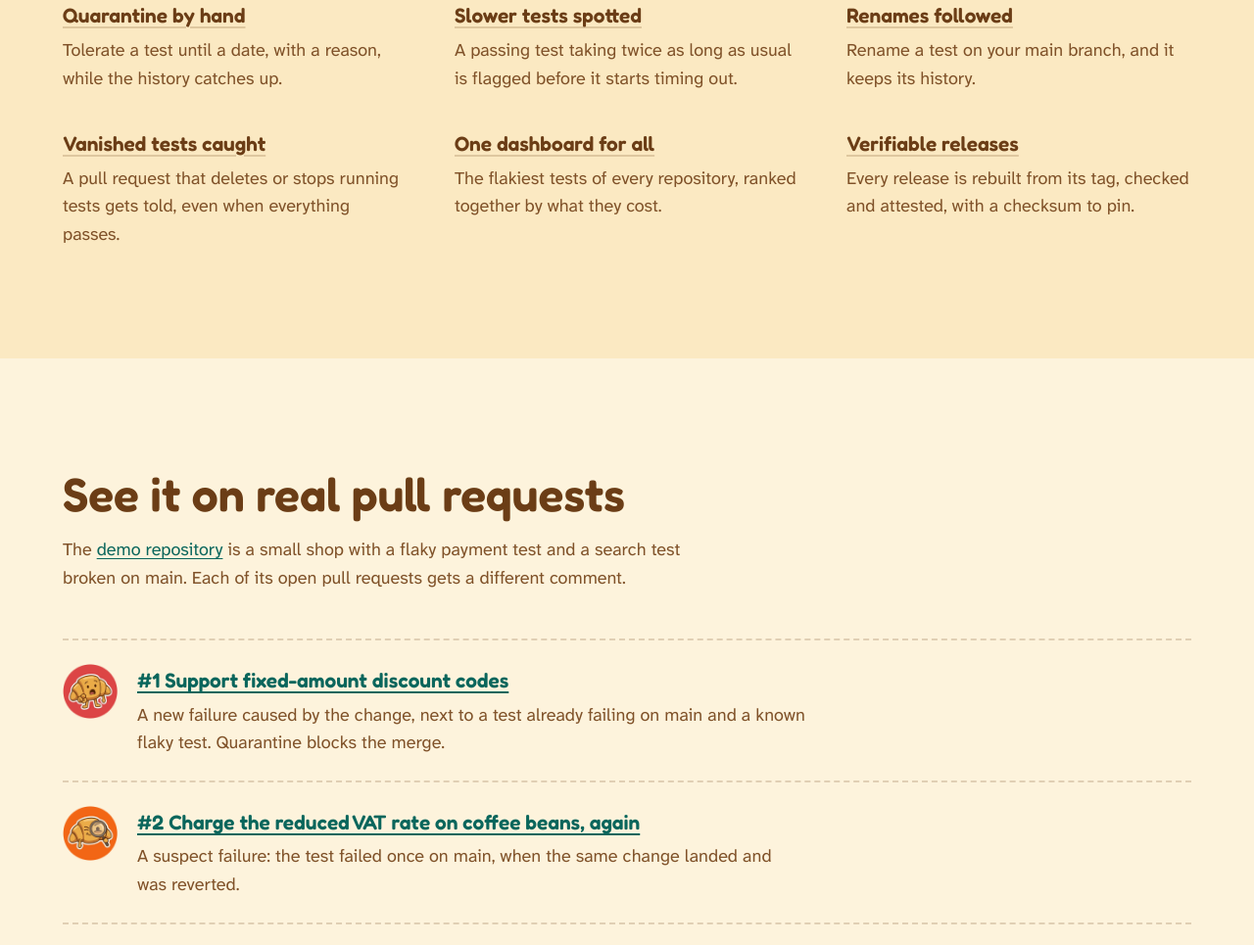
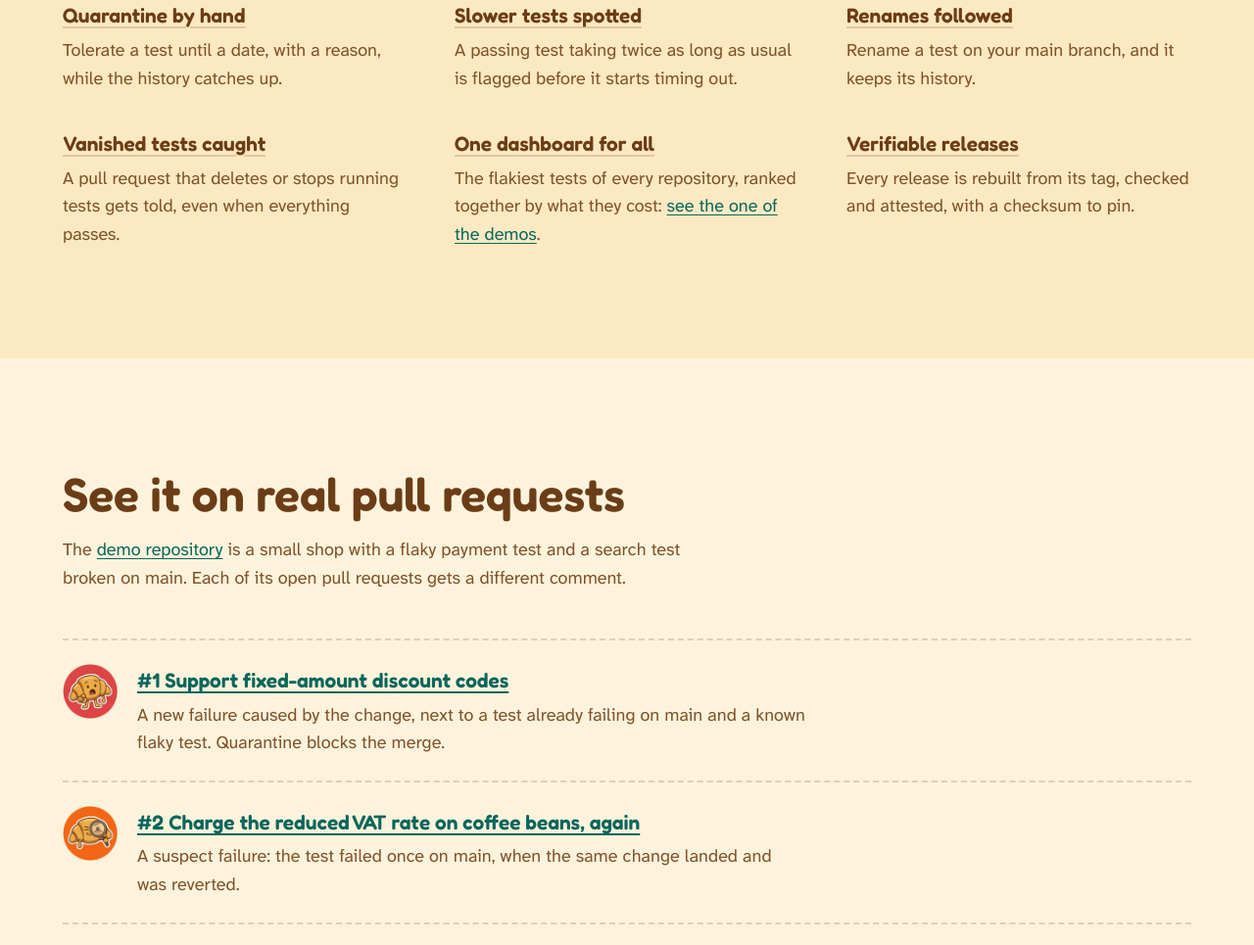
Before and after one commit to actions-marketplace-validations/tashikomaaa_notmyfault, a website: page site/index.html in a window 1280 px wide. Shown: the part 6680-7645 px from the top of the page at 98% size. Drawn offline with Linux system fonts and the light colour scheme; files whose address does not match are found by name.

Commit message:
Publish the dashboard of the demos on the website
The site workflow builds it with the dashboard action and deploys it at
notmyfault.aldwin.fr/dashboard, every day and on every change.

```diff
--- a/site/index.html
+++ b/site/index.html
@@ -297,7 +297,7 @@ notmyfault:
           </div>
           <div>
             <dt><a href="https://github.com/tashikomaaa/notmyfault/blob/main/docs/dashboard.md">One dashboard for all</a></dt>
-            <dd>The flakiest tests of every repository, ranked together by what they cost.</dd>
+            <dd>The flakiest tests of every repository, ranked together by what they cost: <a href="https://notmyfault.aldwin.fr/dashboard/">see the one of the demos</a>.</dd>
           </div>
           <div>
             <dt><a href="https://github.com/tashikomaaa/notmyfault/blob/main/docs/security.md#supply-chain">Verifiable releases</a></dt>
```
Also changed, not shown: docs/dashboard.md (+2 -0 lines), .github/workflows/site.yml.
